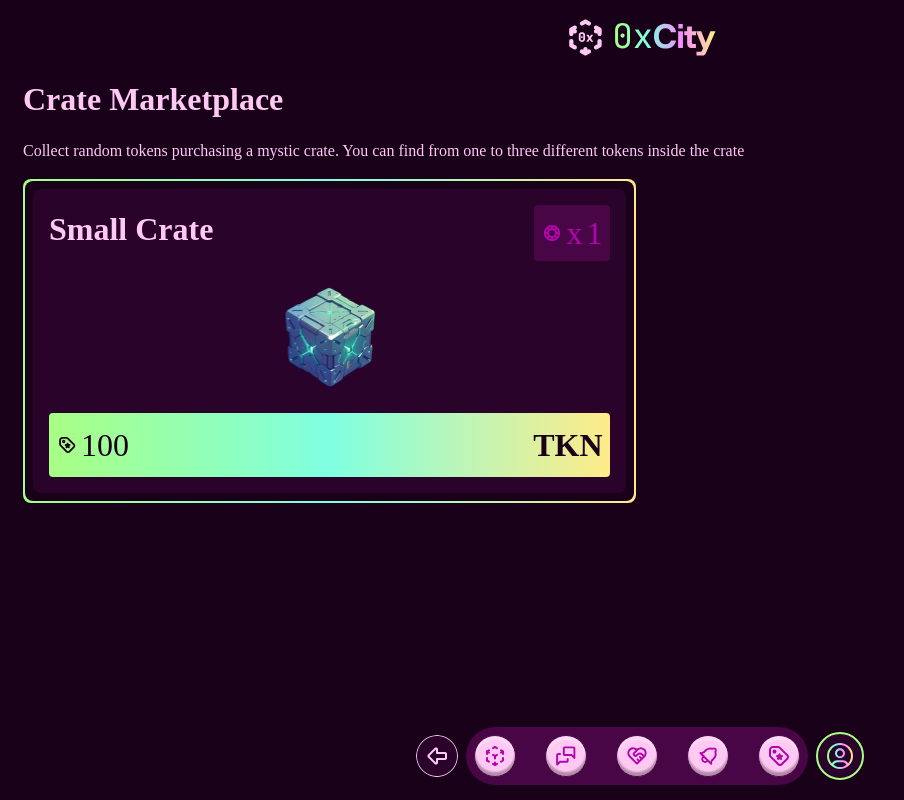
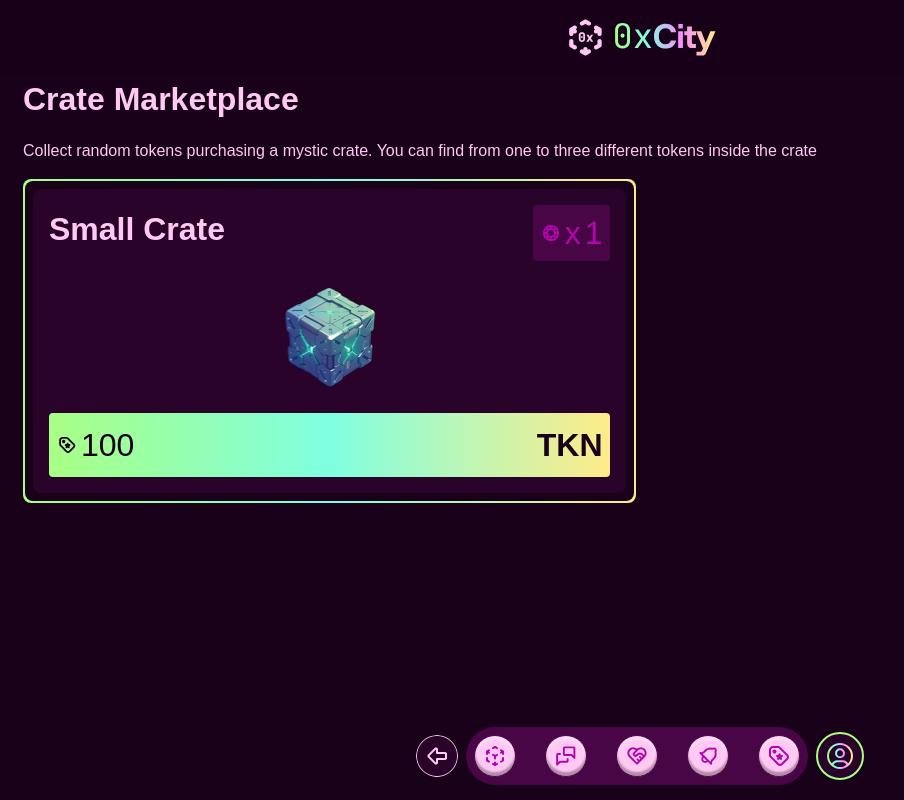
Before and after one commit to Pratham-19/ETHBangkok, a Next.js app in the folder frontend/: page /marketplace in a window 1280 px wide. Shown: the whole page, without its empty margins (0-904 px from the left). Built offline with nearby package versions, Linux system fonts and the light colour scheme.

Commit message:
chore fix: font

```diff
--- a/frontend/tailwind.config.ts
+++ b/frontend/tailwind.config.ts
@@ -32,9 +32,9 @@ export default {
 				thistle: "rgba(255, 201, 243, 0.5)",
 				white: "#f7f7f7",
 			},
-			spacing: {},
 			fontFamily: {
-				h3: "'Host Grotesk'",
+				h3: ["Host Grotesk", "sans-serif"],
+				sans: ["Host Grotesk", "system-ui", "sans-serif"],
 			},
 			borderRadius: {
 				"81xl": "100px",
```
